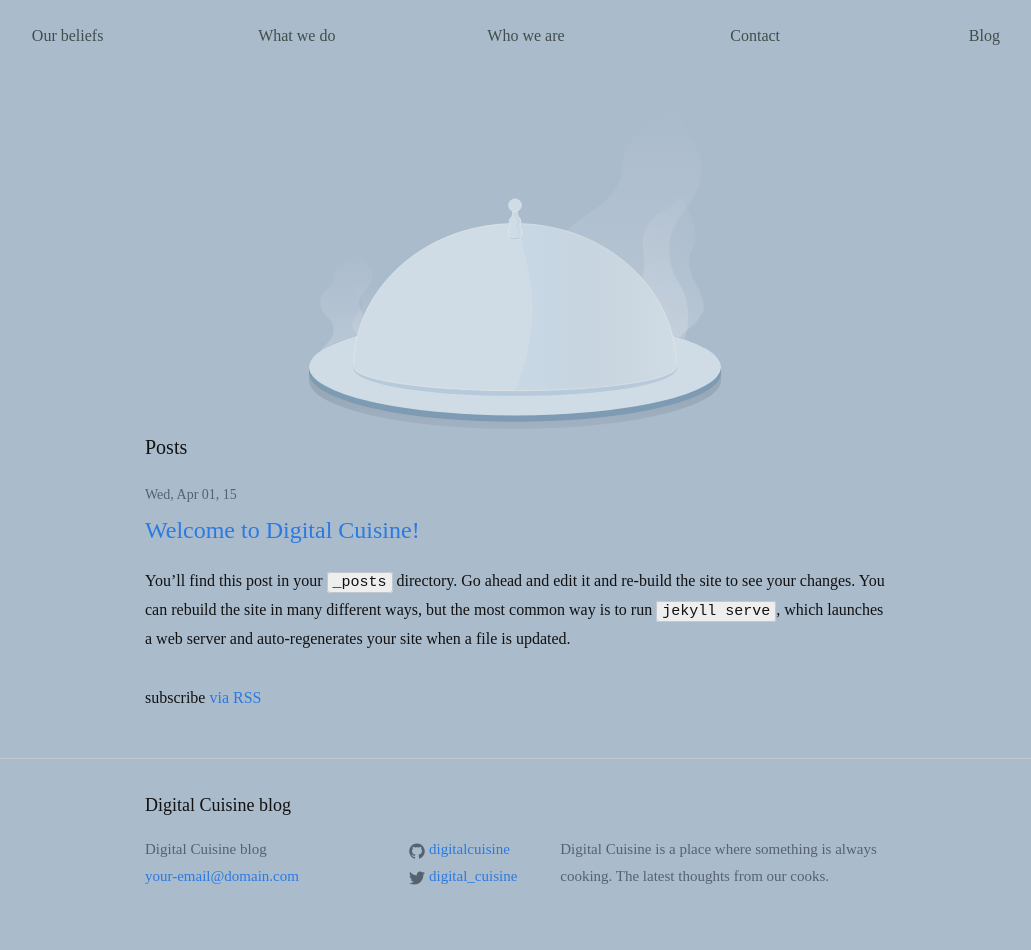
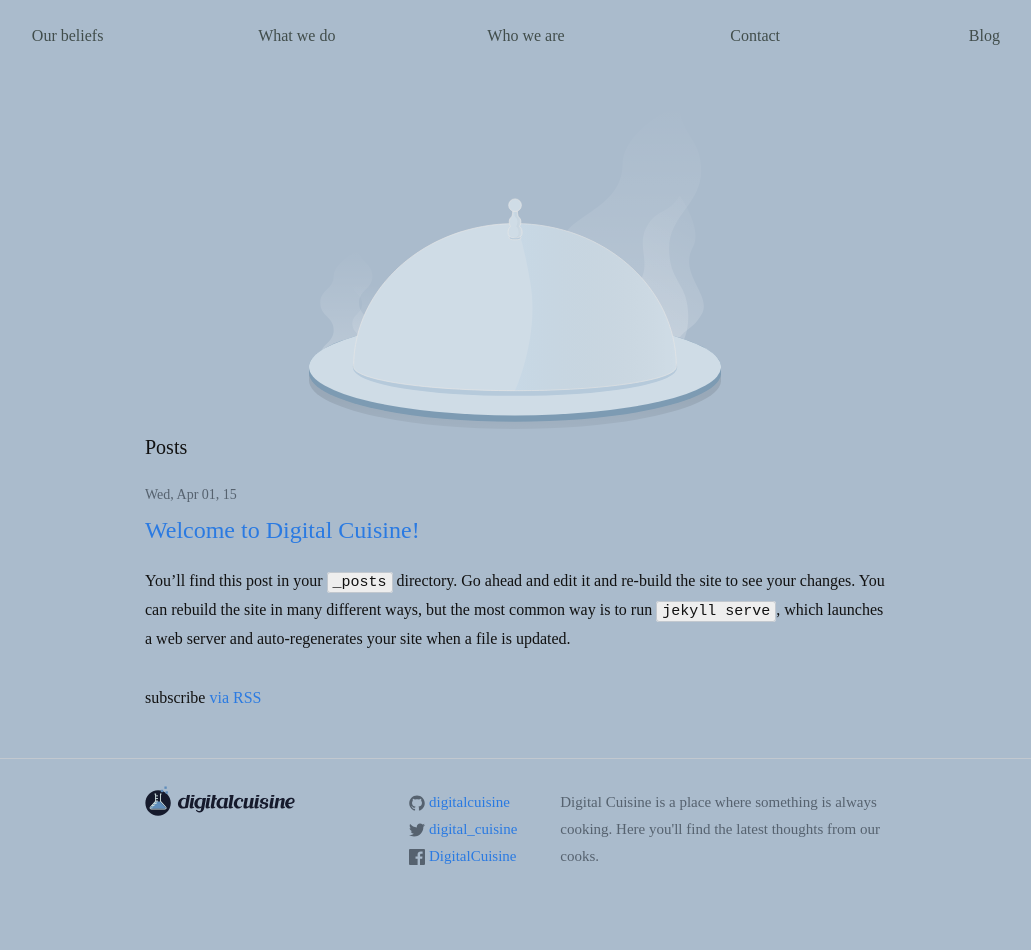
Before and after one commit to digitalcuisine/digitalcuisine.github.io, a Jekyll site: the page built from index.html, in a window 1280 px wide. Shown: the whole page, without its empty margins (125-1156 px from the left). Built offline with Jekyll 4.4.1, drawn with Linux system fonts in a browser that asks for light colours.

Commit message:
Add facebook and digitalcuisine logo to footer

```diff
--- a/_config.yml
+++ b/_config.yml
@@ -1,13 +1,13 @@
 # Site settings
 title: Digital Cuisine blog
-email: your-email@domain.com
 description: > # this means to ignore newlines until "baseurl:"
   Digital Cuisine is a place where something is always cooking.
-  The latest thoughts from our cooks.
+  Here you'll find the latest thoughts from our cooks.
 baseurl: "" # the subpath of your site, e.g. /blog/
-url: "http://digitalcuisine.github.io" # the base hostname & protocol for your site
+url: "http://blog.digitalcuisine.fr" # the base hostname & protocol for your site
 twitter_username: digital_cuisine
 github_username:  digitalcuisine
+facebook_username: DigitalCuisine
 
 # Build settings
 markdown: kramdown
--- a/_includes/footer.html
+++ b/_includes/footer.html
@@ -2,13 +2,13 @@
 
   <div class="wrapper">
 
-    <h2 class="footer-heading">{{ site.title }}</h2>
-
     <div class="footer-col-wrapper">
       <div class="footer-col  footer-col-1">
         <ul class="contact-list">
-          <li>{{ site.title }}</li>
-          <li><a href="mailto:{{ site.email }}">{{ site.email }}</a></li>
+          <li><a href="http://digitalcuisine.fr"><img src="/images/logo-digital-cuisine-inline.svg" width="150" style="position:relative; top: -6px"></a></li>
+          {% if site.email %}
+            <li><a href="mailto:{{ site.email }}">{{ site.email }}</a></li>
+          {% endif %}
         </ul>
       </div>
 
@@ -42,6 +42,22 @@
             </a>
           </li>
           {% endif %}
+
+          {% if site.facebook_username %}
+          <li>
+            <a href="https://facebook.com/{{ site.facebook_username }}">
+              <span class="icon  icon--twitter">
+                <svg viewBox="0 0 16 16">
+                    <path fill="#828282" d="M15.1,0H0.9C0.4,0,0,0.4,0,0.9v14.2C0,15.6,0.4,16,0.9,16h7.7V9.8H6.5V7.4h2.1V5.6c0-2.1,1.3-3.2,3.1-3.2
+                        c0.9,0,1.6,0.1,1.9,0.1v2.2l-1.3,0c-1,0-1.2,0.5-1.2,1.2v1.5h2.4l-0.3,2.4H11V16h4.1c0.5,0,0.9-0.4,0.9-0.9V0.9
+                        C16,0.4,15.6,0,15.1,0z"/>
+                </svg>
+              </span>
+
+              <span class="username">{{ site.facebook_username }}</span>
+            </a>
+          </li>
+          {% endif %}
         </ul>
       </div>
 
```
Also changed, not shown: images/logo-digital-cuisine-inline.svg (added).
